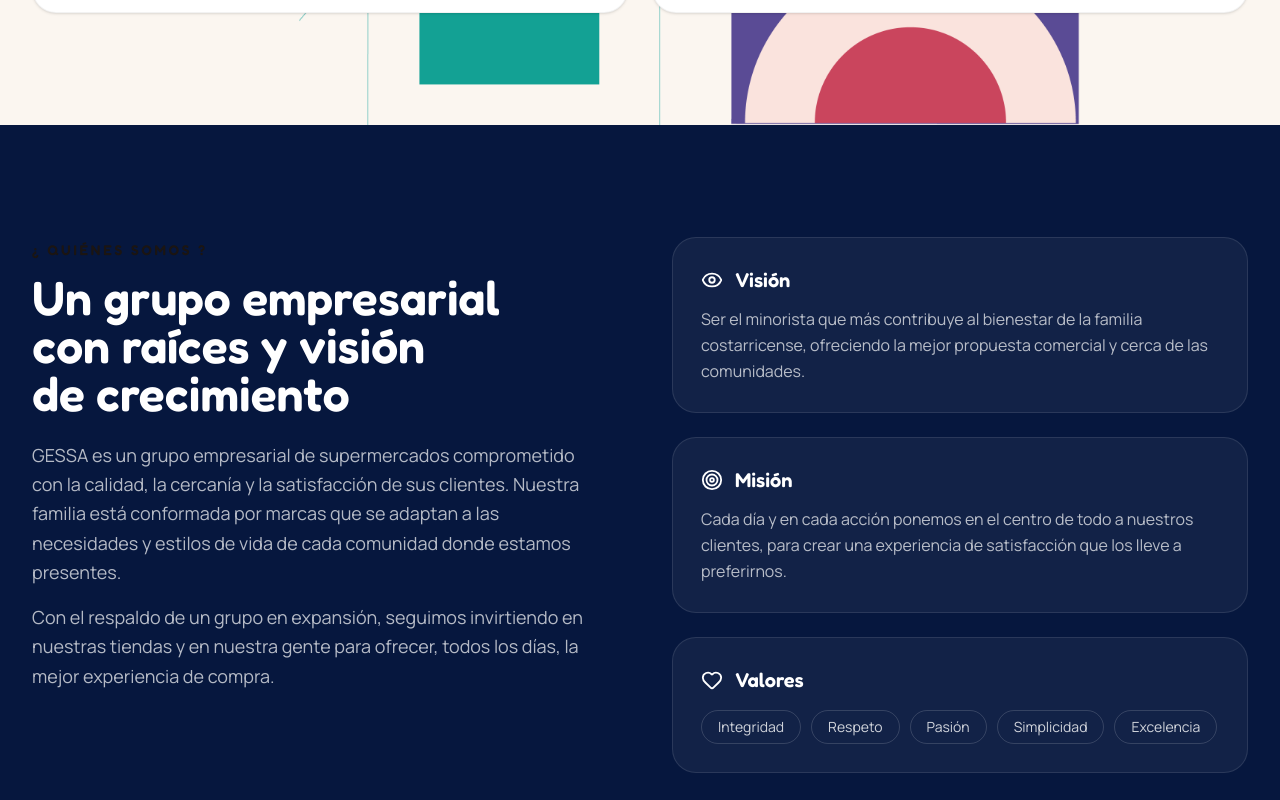
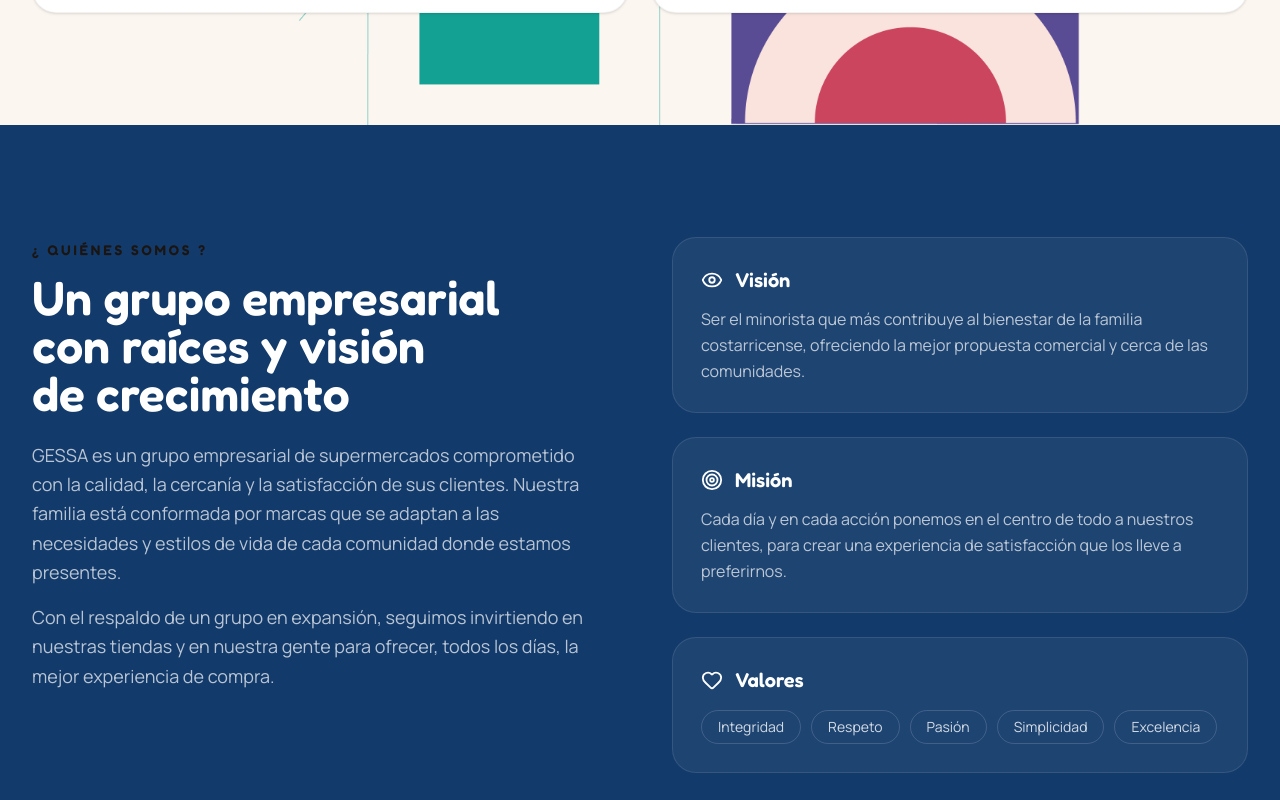
Before and after one commit to TonyDev-BAC/Web_Gessa, a React (Vite) app: page / in a window 1280 px wide. Shown: the part 1780-2580 px from the top of the page. Built offline with nearby package versions, Linux system fonts and the light colour scheme.

Commit message:
Update About.jsx

```diff
--- a/src/components/About.jsx
+++ b/src/components/About.jsx
@@ -4,7 +4,7 @@
 
 export default function About() {
   return (
-    <section id="nosotros" className="py-28" style={{ backgroundColor: "#06173E" }}>
+    <section id="nosotros" className="py-28" style={{ backgroundColor: "#123A6B" }}>
       <div className="max-w-7xl mx-auto px-5 sm:px-8">
         <div className="grid lg:grid-cols-2 gap-16 items-start">
           <Reveal>
```
